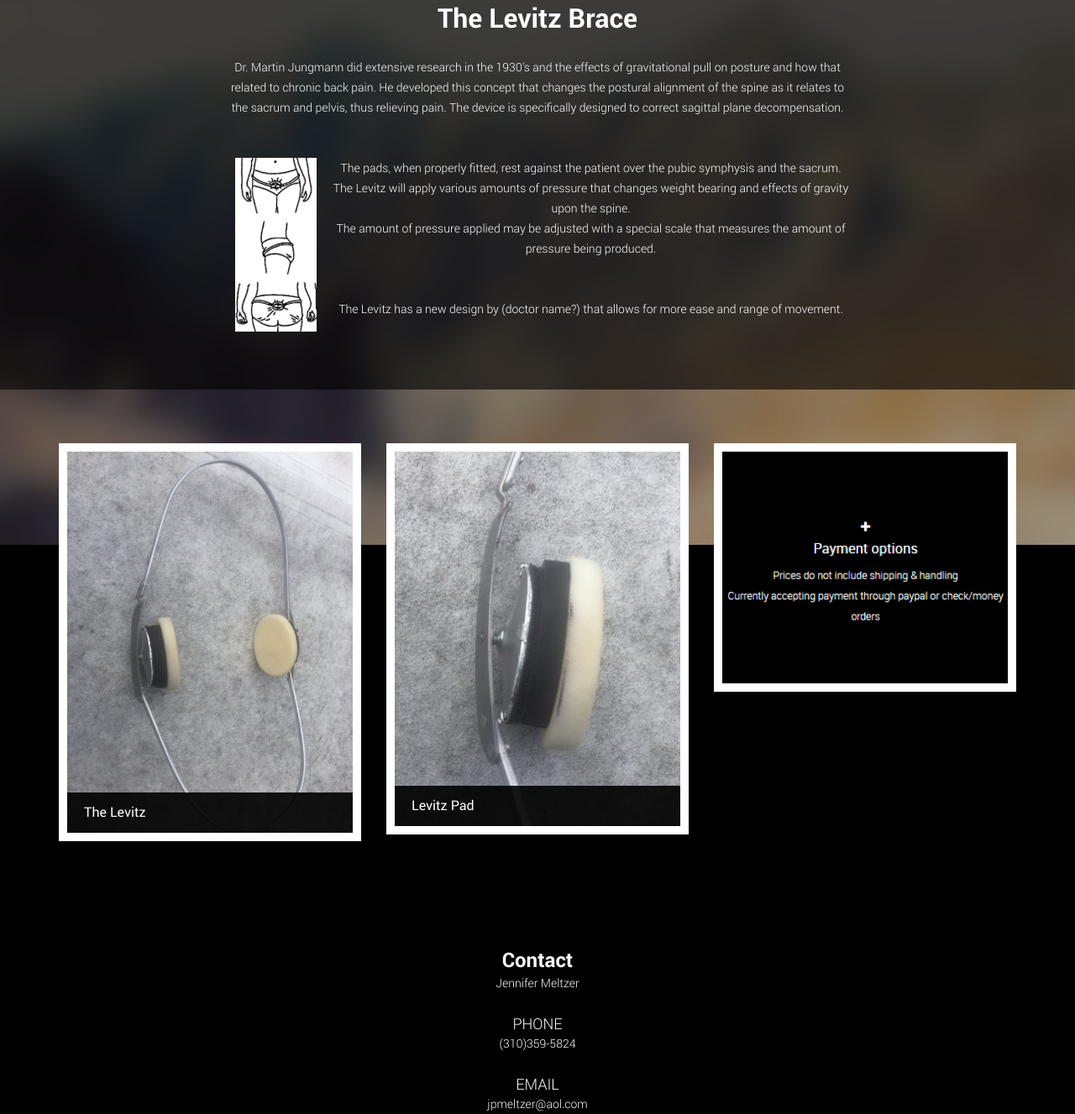
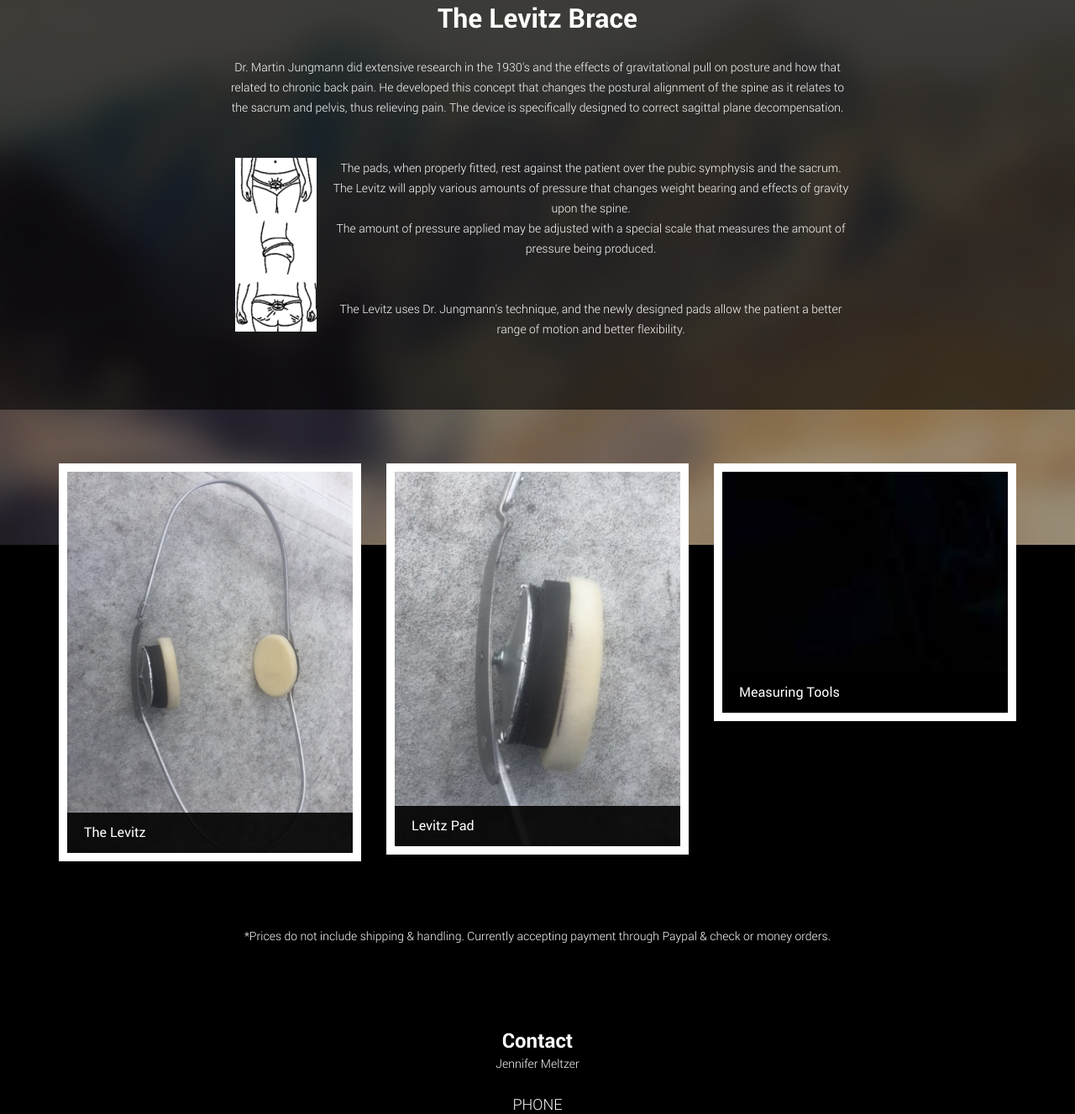
Before and after one commit to xbaii/Levitor, a plain HTML site: page index.html in a window 1280 px wide. Shown: the part 151-1478 px from the top of the page at 84% size. Drawn offline with Linux system fonts and the light colour scheme.

Commit message:
small change

```diff
--- a/index.html
+++ b/index.html
@@ -6,7 +6,7 @@
     <head>
         <meta charset="utf-8">
         <meta http-equiv="X-UA-Compatible" content="IE=edge">
-        <title>Masonry Responsive Template</title>
+        <title>Levitz</title>
         <meta name="description" content="">
         <meta name="viewport" content="width=device-width, initial-scale=1">
 
@@ -20,6 +20,10 @@
         #diagram-img{
           height: 60%;
           width: auto;
+        }
+
+        #payment-opt{
+          text-align: center;
         }
         </style>
         <!--
@@ -71,7 +75,7 @@
                             <p>The amount of pressure applied may be adjusted with a special scale that measures the amount of pressure being produced.</p>
                             <br />
                             <br />
-                            <p>The Levitz has a new design by (doctor name?) that allows for more ease and range of movement. </p>
+                            <p>The Levitz uses Dr. Jungmann's technique, and the newly designed pads allow the patient a better range of motion and better flexibility. </p>
                             <br />
                                 <!-- <div class="post-hover text-center">
                                     <div class="inside">
@@ -150,21 +154,24 @@
                         </div> <!-- /.post-masonry -->
                         <div class="post-masonry col-md-4 col-sm-6">
                             <div class="post-thumb">
-                                <img src="images/black.png" alt="">
-                                <!-- <div class="title-over">
-                                    <h4><a href="#">Payment options</a></h4>
-                                </div> -->
-                                <!-- <div class="post-hover text-center">
+                                <img src="images/black.jpeg" alt="">
+                                <div class="title-over">
+                                    <h4><a href="#">Measuring Tools</a></h4>
+                                </div>
+                                <div class="post-hover text-center">
                                     <div class="inside">
                                         <i class="fa fa-plus"></i>
-                                        <h4><a href="#">Payment options</a></h4>
-                                        <p>Prices do not include shipping & handling</p>
-                                        <p>Currently accepting payment through paypal or check/money orders</p>
+                                        <h4><a href="#">Measuring Tools</a></h4>
+                                        <p>Includes ______</p>
+                                        <p>$$$$</p>
                                     </div>
-                                </div> -->
+                                </div>
                             </div>
                         </div> <!-- /.post-masonry -->
                     </div>
+                  <br />
+                  <br />
+                  <p id='payment-opt'> *Prices do not include shipping & handling. Currently accepting payment through Paypal & check or money orders. </p>
                 </div>
             </div>
         </div>
```
Also changed, not shown: images/black.png (deleted).
